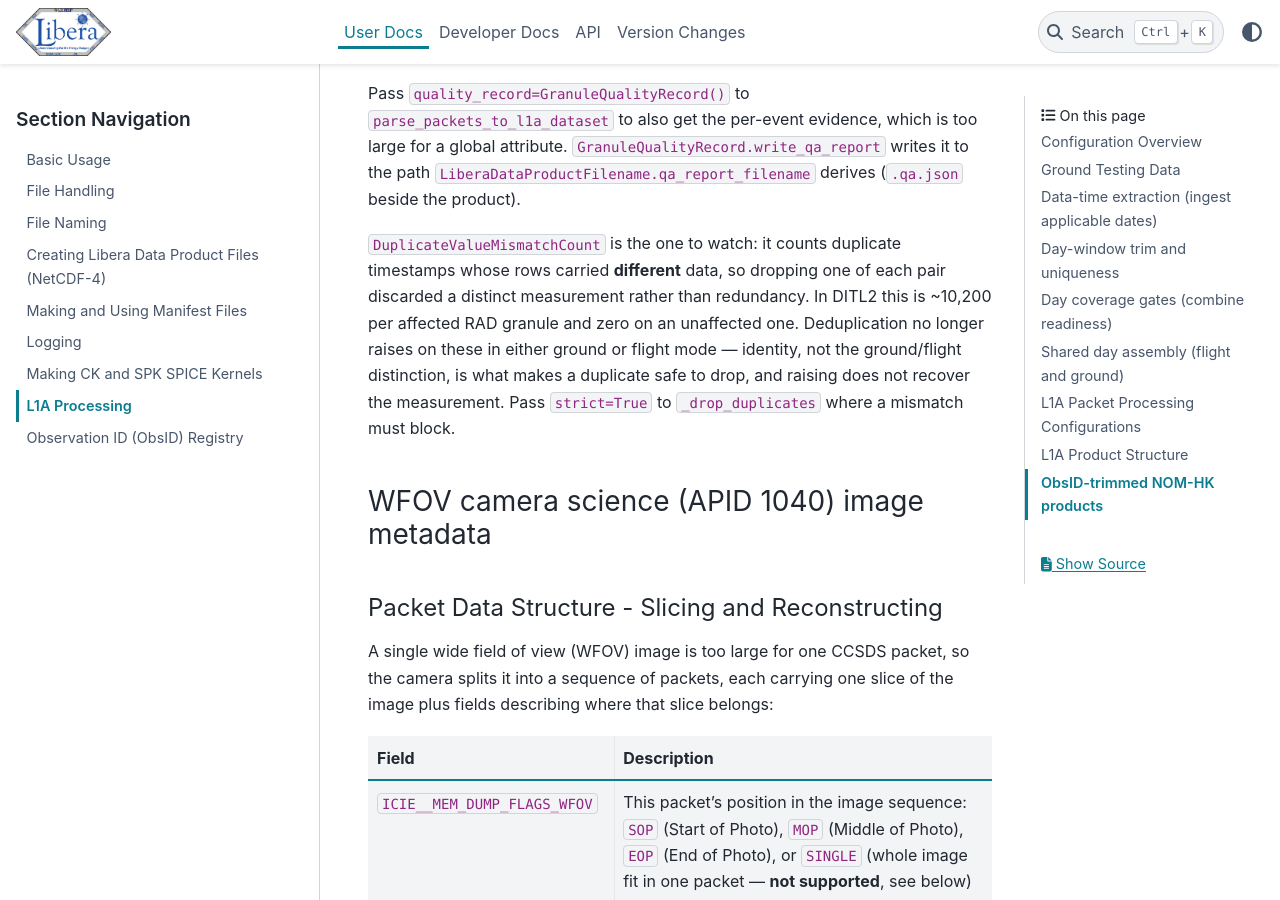
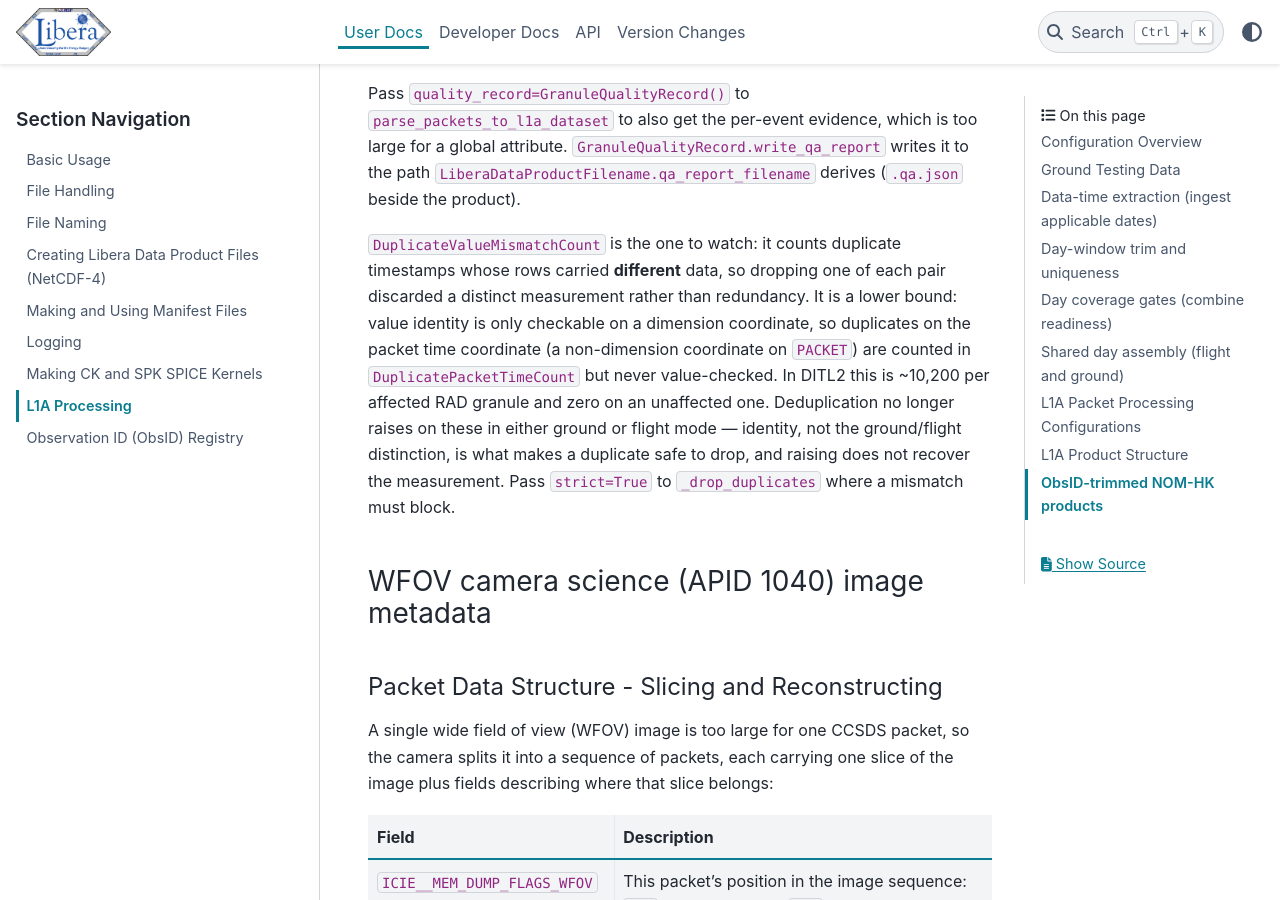
Before and after one commit to LASP-Libera/libera_utils, a Sphinx documentation site: the page built from doc/source/user-docs/l1a_processing.md, in a window 1280 px wide and 900 px high, scrolled down 16588 px. Built offline with Sphinx 7.4.7 and the PyData theme 0.15.4, drawn with Linux system fonts in a browser that asks for light colours; pages that are not in the unit, such as notebooks, are missing from menus.

Commit message:
Note that DuplicateValueMismatchCount is a lower bound
Value identity is only checkable on a dimension coordinate, so packet-time
duplicates are counted but never compared.

Co-Authored-By: Claude Opus 5 (1M context) <noreply@anthropic.com>

```diff
--- a/doc/source/user-docs/l1a_processing.md
+++ b/doc/source/user-docs/l1a_processing.md
@@ -575,7 +575,9 @@ per-event evidence, which is too large for a global attribute.
 
 `DuplicateValueMismatchCount` is the one to watch: it counts duplicate timestamps whose rows
 carried **different** data, so dropping one of each pair discarded a distinct measurement rather
-than redundancy. In DITL2 this is ~10,200 per affected RAD granule and zero on an unaffected
+than redundancy. It is a lower bound: value identity is only checkable on a dimension
+coordinate, so duplicates on the packet time coordinate (a non-dimension coordinate on `PACKET`)
+are counted in `DuplicatePacketTimeCount` but never value-checked. In DITL2 this is ~10,200 per affected RAD granule and zero on an unaffected
 one. Deduplication no longer raises on these in either ground or flight mode — identity, not the
 ground/flight distinction, is what makes a duplicate safe to drop, and raising does not recover
 the measurement. Pass `strict=True` to `_drop_duplicates` where a mismatch must block.
```
